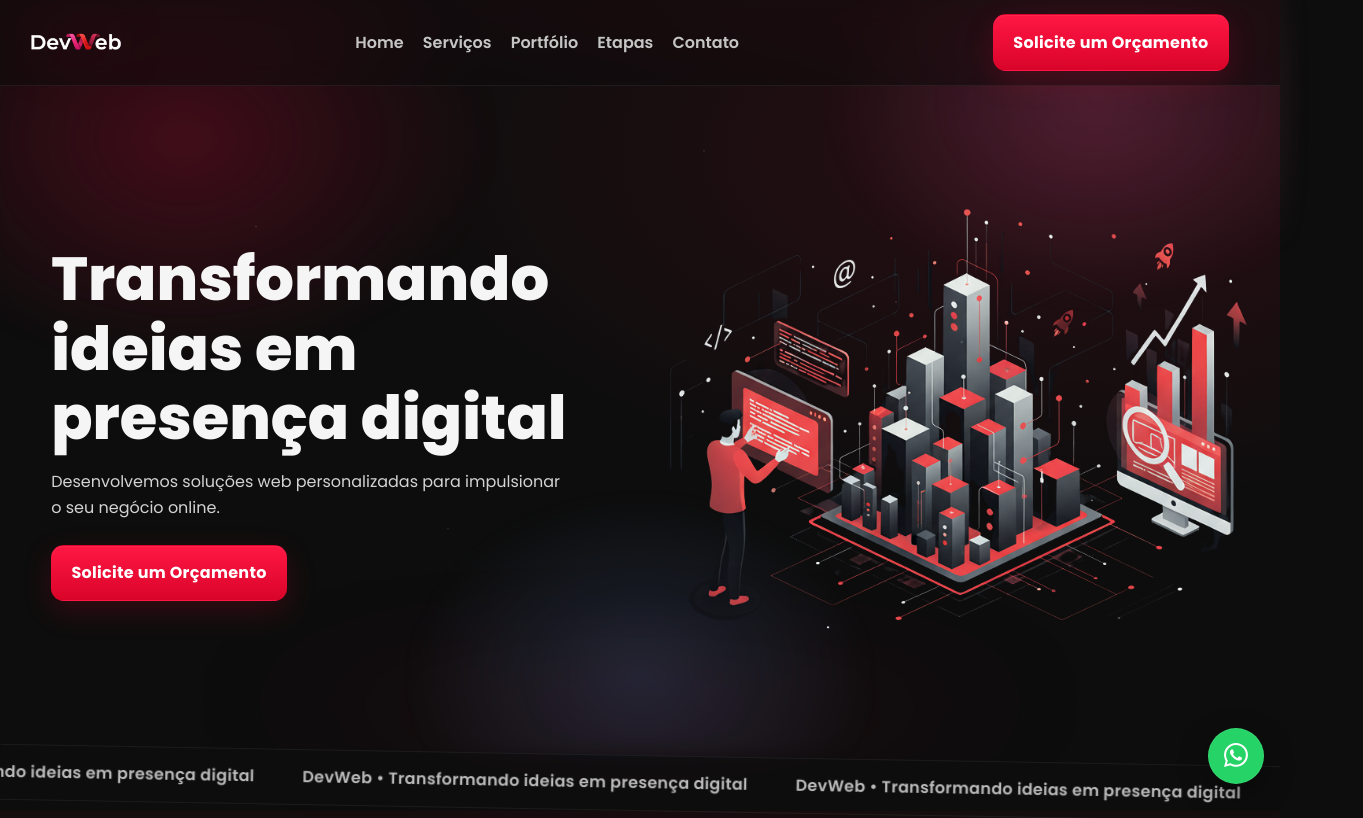
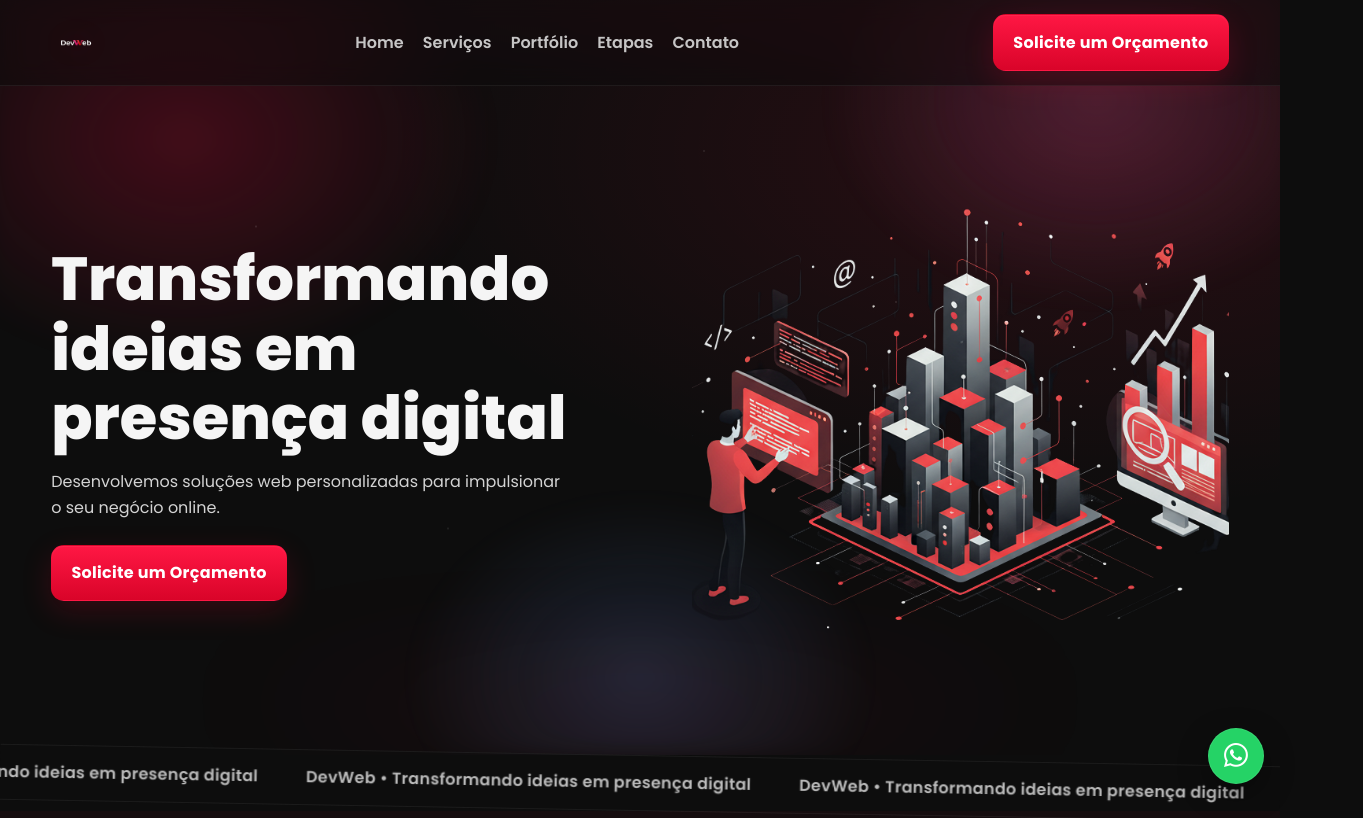
Before and after one commit to DouglasMiqueias/devWeb, a plain HTML site: page index.html in a window 1280 px wide. Shown: the top 818 px of the page, 1363 px wide, since content can reach past the window. Drawn offline with nearby package versions, Linux system fonts and the light colour scheme.

Commit message:
Add overflow hidden to body and hero sections

```diff
--- a/css/style.css
+++ b/css/style.css
@@ -6,7 +6,7 @@
   --panel:#1E1E1E;
 }
 *{box-sizing:border-box}
-html,body{height:100%;}
+html,body{height:100%}
 html{scroll-behavior:smooth}
 body{
   margin:0;
@@ -14,6 +14,7 @@ body{
   color:var(--soft);
   font-family:'Poppins',system-ui,-apple-system,Segoe UI,Roboto,Ubuntu,Arial,sans-serif;
   line-height:1.6;
+  overflow-x:hidden;
 }
 img{max-width:100%;display:block}
 .container{width:min(1180px,92%);margin-inline:auto}
@@ -29,14 +30,14 @@ img{max-width:100%;display:block}
 .navbar{position:fixed;top:0;left:0;right:0;z-index:50;backdrop-filter:saturate(140%) blur(12px);
   background:rgba(13,13,13,.6);border-bottom:1px solid rgba(255,255,255,.06)}
 .nav-wrap{display:flex;align-items:center;justify-content:space-between;gap:1rem;padding:.8rem 0}
-.logo img{filter:drop-shadow(0 0 12px rgba(255,23,68,.18)); transform: scale(3);}
+.logo img{filter:drop-shadow(0 0 12px rgba(255,23,68,.18));}
 .menu{display:flex;gap:1.2rem}
 .menu a{color:#DADADA;text-decoration:none;font-weight:600;opacity:.9}
 .menu a:hover{color:#fff}
 .menu-toggle{display:none;background:transparent;border:0;color:#fff;font-size:1.7rem}
 .nav-cta{display:none}
 
-.hero{padding-top:90px;position:relative}
+.hero{padding-top:90px;position:relative;overflow:hidden}
 .hero-grid{display:grid;grid-template-columns:1fr;gap:2rem;align-items:center;padding:3rem 0}
 .hero{background:
   radial-gradient(1200px 600px at 85% 20%, rgba(255,23,68,.12) 0%, rgba(255,23,68,0) 60%),
@@ -45,7 +46,7 @@ img{max-width:100%;display:block}
 }
 .hero-text h1{font-size:2rem;line-height:1.15;margin:0 0 1rem;font-weight:800}
 .hero-text p{color:#d3d3d3;margin:0 0 1.5rem;max-width:52ch}
-.hero-media{position:relative; }
+.hero-media{position:relative; overflow:hidden}
 .hero-media img{width:100%;height:auto;object-fit:cover; transform: scale(1.5); }
 .hero-glow{position:absolute;inset:auto 0 -15% 0;height:180px;filter:blur(60px);background:radial-gradient(50% 50% at 50% 0%, rgba(255,23,68,.22) 0%, rgba(255,23,68,0) 70%);pointer-events:none}
 
```
